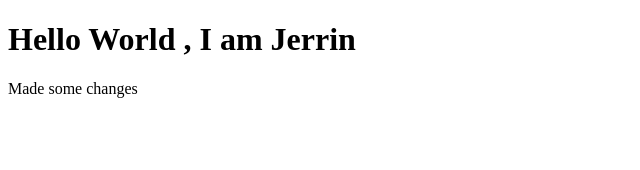
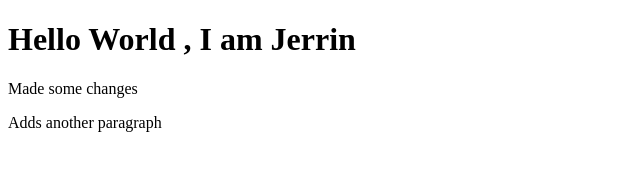
Before and after one commit to jerrineldo/WebAPI_Project, a plain HTML site: page index.html in a window 1280 px wide. Shown: the whole page, without its empty margins (0-640 px from the left). Drawn offline with Linux system fonts and the light colour scheme.

Commit message:
para 2 added to index

```diff
--- a/index.html
+++ b/index.html
@@ -8,5 +8,6 @@
 <body>
     <h1>Hello World , I am Jerrin</h1>
     <p>Made some changes</p>
+    <p>Adds another paragraph</p>
 </body>
 </html>
```
